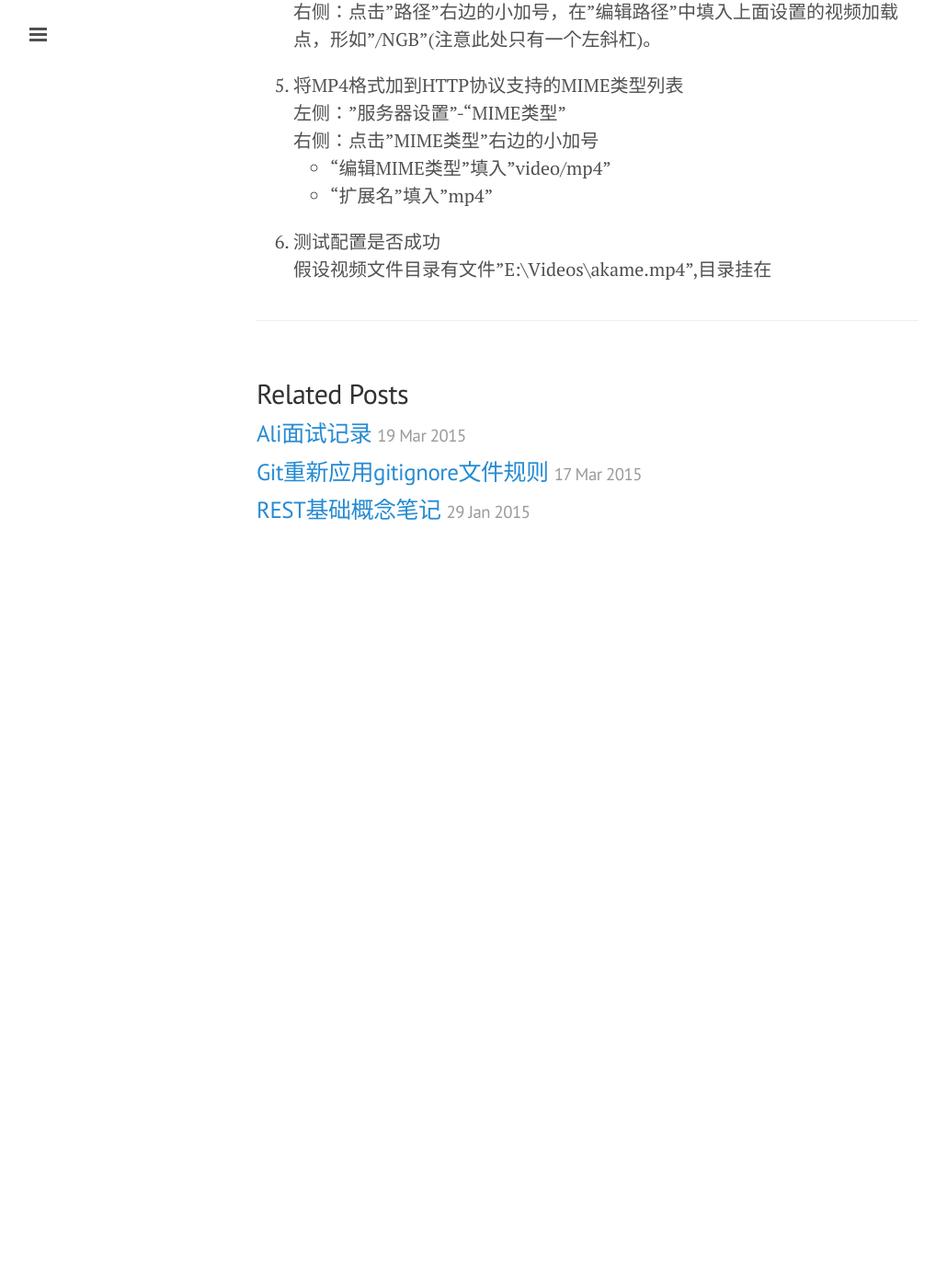
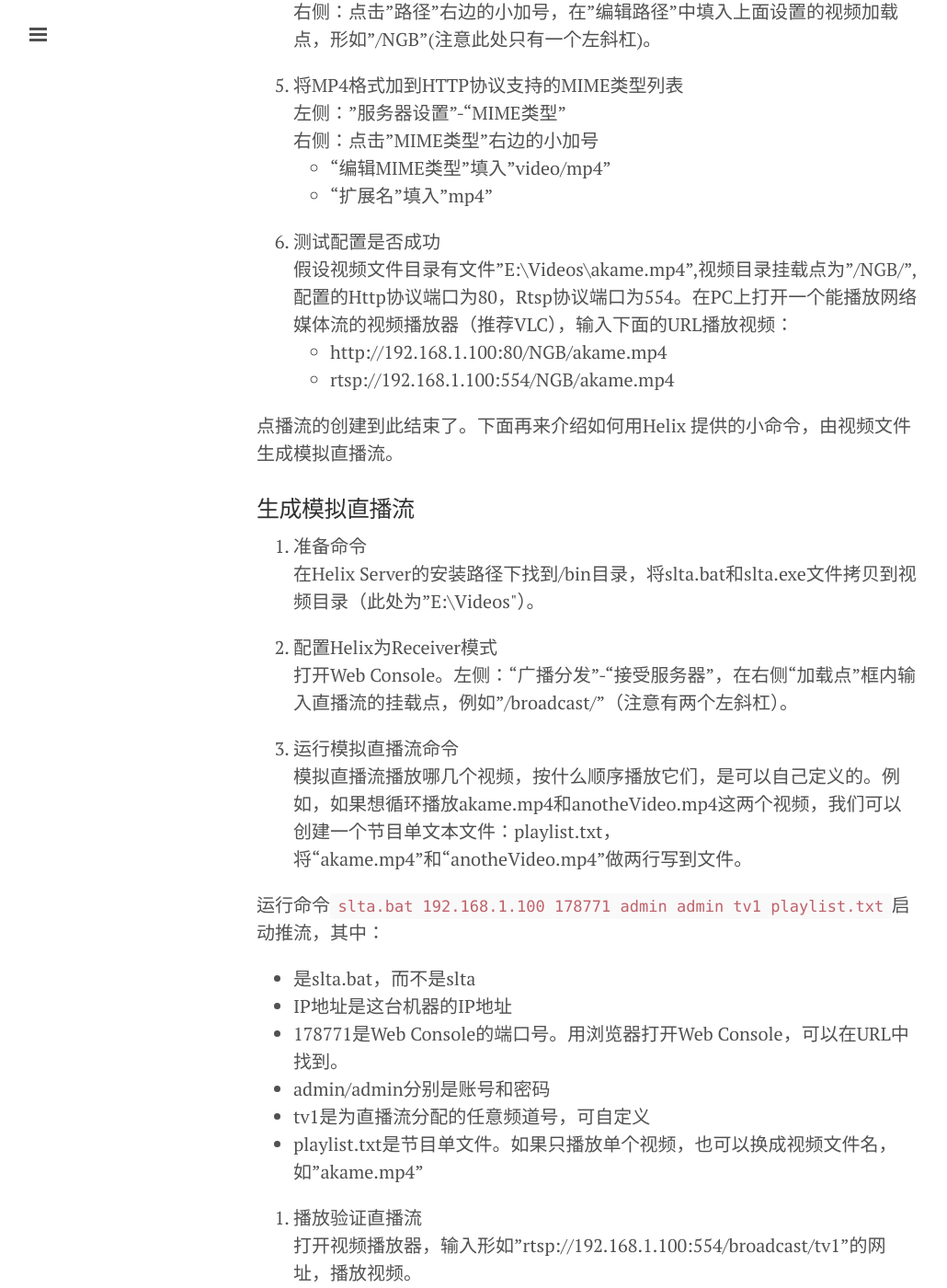
Before and after one commit to yuantops/blog, a Jekyll site: the page built from _posts/2015-07-23-helix-server-streaming-guide.md, in a window 1280 px wide and 1400 px high, scrolled down 1657 px. Shown: the whole window at 92% size, without its empty margins (1-1031 px from the left). Built offline with Jekyll 4.4.1, drawn with Linux system fonts in a browser that asks for light colours; Markdown is read by kramdown in place of the engine named in the settings; comment, search, counter and statistics services are not loaded; before the commit the page ends 2287 px from its top, so only the background shows below that; some of the changed text lies outside the part shown.

Commit message:
finish one post

```diff
--- a/_posts/2015-07-23-helix-server-streaming-guide.md
+++ b/_posts/2015-07-23-helix-server-streaming-guide.md
@@ -46,4 +46,31 @@ Helix 的点播支持Http协议、RTSP协议，直播支持RTSP协议。Helix为
 	* "扩展名"填入"mp4"
 
 6. 测试配置是否成功
-假设视频文件目录有文件"E:\Videos\akame.mp4",目录挂在
+假设视频文件目录有文件"E:\Videos\akame.mp4",视频目录挂载点为"/NGB/",配置的Http协议端口为80，Rtsp协议端口为554。在PC上打开一个能播放网络媒体流的视频播放器（推荐VLC），输入下面的URL播放视频：
+* http://192.168.1.100:80/NGB/akame.mp4
+* rtsp://192.168.1.100:554/NGB/akame.mp4
+
+点播流的创建到此结束了。下面再来介绍如何用Helix 提供的小命令，由视频文件生成模拟直播流。
+
+###生成模拟直播流
+1. 准备命令
+在Helix Server的安装路径下找到/bin目录，将slta.bat和slta.exe文件拷贝到视频目录（此处为"E:\Videos\"）。
+
+2. 配置Helix为Receiver模式
+打开Web Console。左侧：“广播分发”-“接受服务器”，在右侧“加载点”框内输入直播流的挂载点，例如"/broadcast/"（注意有两个左斜杠）。
+
+3. 运行模拟直播流命令
+模拟直播流播放哪几个视频，按什么顺序播放它们，是可以自己定义的。例如，如果想循环播放akame.mp4和anotheVideo.mp4这两个视频，我们可以创建一个节目单文本文件：playlist.txt，将“akame.mp4”和“anotheVideo.mp4”做两行写到文件。
+
+运行命令`slta.bat 192.168.1.100 178771 admin admin tv1 playlist.txt`启动推流，其中：
+- 是slta.bat，而不是slta
+- IP地址是这台机器的IP地址
+- 178771是Web Console的端口号。用浏览器打开Web Console，可以在URL中找到。
+- admin/admin分别是账号和密码
+- tv1是为直播流分配的任意频道号，可自定义
+- playlist.txt是节目单文件。如果只播放单个视频，也可以换成视频文件名，如"akame.mp4"
+
+4. 播放验证直播流
+打开视频播放器，输入形如"rtsp://192.168.1.100:554/broadcast/tv1"的网址，播放视频。
+
+上述步骤创建一个直播流。新开一个cmd窗口，重复上述步骤，可以创建多路直播流。
```
